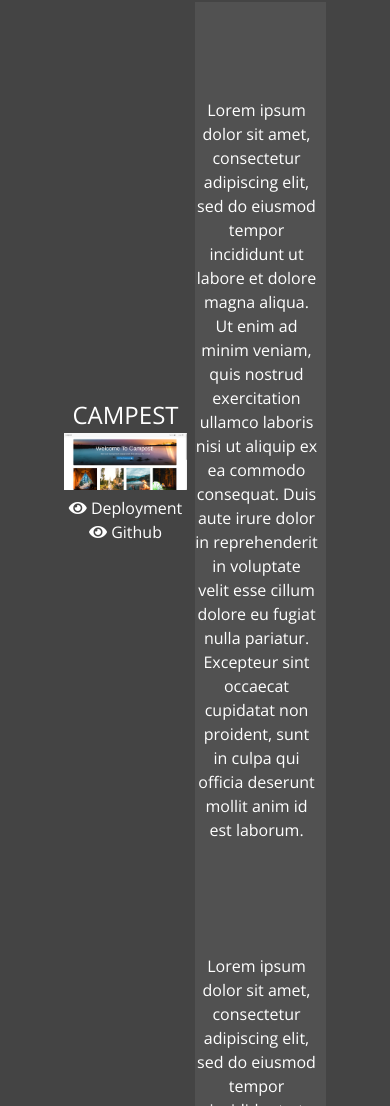
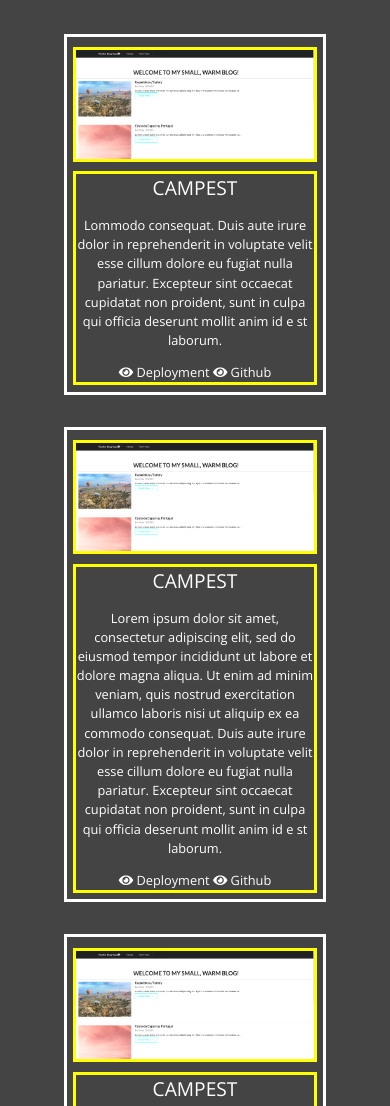
Before and after one commit to rizikolik/portfolio_page, a website: page content/works.html in a window 390 px wide. Shown: the part 527-1633 px from the top of the page. Drawn offline with nearby package versions, Linux system fonts and the light colour scheme.

Commit message:
responsive work page

```diff
--- a/content/works.html
+++ b/content/works.html
@@ -38,36 +38,21 @@
             <h1 class="lg-header">My <span class="text-secondary">Works</span></h1>
             <h2 class="sm-header">Here Some of My Works</h2>
             <div class="about-works row">
-                <div class="item item-1 column">
-                    <h2>CAMPEST</h2>
+                    <div class="item item-2  column">
+                        <div class="imga">
                                 <a href="#">
-                    <img src="./img/campest.png" alt="project1">
+                                        <img src="./img/restfulblog.png" alt="project1">
                                         </a>
-                    <a href="#" class="button-light">
-                        <i class="fas fa-eye"></i>
-                        Deployment</a>
-                         <a href="#" class="button-dark">
-                        <i class="fas fa-eye"></i>
-                        Github</a>
-
-
-
-                </div>
-                 <div class="desc column">
-                            <p>Lorem ipsum dolor sit amet, consectetur adipiscing elit, sed do
-                            eiusmod tempor incididunt ut labore et dolore magna aliqua. Ut enim
-                            ad minim veniam, quis nostrud exercitation ullamco laboris nisi ut
-                            aliquip ex ea commodo consequat. Duis aute irure dolor in reprehenderit
-                            in voluptate velit esse cillum dolore eu fugiat nulla pariatur. Excepteur sint occaecat
-                            cupidatat non proident, sunt in culpa qui officia deserunt mollit anim id est laborum.</p>
-
                         </div>
 
 
-                <div class="item item-2  column">
-                    <a href="#">
-                    <img src="./img/restfulblog.png" alt="project1">
-                    </a>
+                            <div class="desc ">
+                                    <h2>CAMPEST</h2>
+                                    <p>Lommodo consequat. Duis aute irure dolor in reprehenderit
+                                    in voluptate velit esse cillum dolore eu fugiat nulla pariatur. Excepteur sint
+                                    occaecat
+                                    cupidatat non proident, sunt in culpa qui officia deserunt mollit anim id e
+                                    st laborum.</p>
                                     <a href="#" class="button-light">
                                             <i class="fas fa-eye"></i>
                                             Deployment
@@ -77,23 +62,30 @@
                                             Github
                                         </a>
 
+                                </div>
+
 
 
                         </div>
-                 <div class="desc column">
+
+
+                <div class="item item-2  column">
+                        <div class="imga">
+                                <a href="#">
+                                        <img src="./img/restfulblog.png" alt="project1">
+                                        </a>
+                        </div>
+
+                    <div class="desc ">
+                            <h2>CAMPEST</h2>
                             <p>Lorem ipsum dolor sit amet, consectetur adipiscing elit, sed do
                             eiusmod tempor incididunt ut labore et dolore magna aliqua. Ut enim
                             ad minim veniam, quis nostrud exercitation ullamco laboris nisi ut
                             aliquip ex ea commodo consequat. Duis aute irure dolor in reprehenderit
-                            in voluptate velit esse cillum dolore eu fugiat nulla pariatur. Excepteur sint occaecat
-                            cupidatat non proident, sunt in culpa qui officia deserunt mollit anim id est laborum.</p>
-
-                        </div>
-
-                <div class="item item-3  column">
-                    <a href="#">
-                    <img src="./img/Find-door.png" alt="project1">
-                    </a>
+                            in voluptate velit esse cillum dolore eu fugiat nulla pariatur. Excepteur sint
+                            occaecat
+                            cupidatat non proident, sunt in culpa qui officia deserunt mollit anim id e
+                            st laborum.</p>
                             <a href="#" class="button-light">
                                     <i class="fas fa-eye"></i>
                                     Deployment
@@ -102,6 +94,40 @@
                                     <i class="fas fa-eye"></i>
                                     Github
                                 </a>
+
+                        </div>
+
+
+
+                </div>
+
+
+                <div class="item item-3  column">
+                        <div class="imga">
+                                <a href="#">
+                                        <img src="./img/restfulblog.png" alt="project1">
+                                        </a>
+                        </div>
+                    <div class="desc ">
+                            <h2>CAMPEST</h2>
+                            <p>Lorem ipsum dolor sit amet, consectetur adipiscing elit, sed do
+                            eiusmod tempor incididunt ut labore et dolore magna aliqua. Ut enim
+                            ad minim veniam, quis nostrud exercitation ullamco laboris nisi ut
+                            aliquip ex ea commodo consequat. Duis aute irure dolor in reprehenderit
+                            in voluptate velit esse cillum dolore eu fugiat nulla pariatur. Excepteur sint
+                            occaecat
+                            cupidatat non proident, sunt in culpa qui officia deserunt mollit anim id e
+                            st laborum.</p>
+                            <a href="#" class="button-light">
+                                    <i class="fas fa-eye"></i>
+                                    Deployment
+                                </a>
+                                <a href="#" class="button-dark">
+                                    <i class="fas fa-eye"></i>
+                                    Github
+                                </a>
+
+                        </div>
 
 
                 </div>
--- a/scss/_mobile.scss
+++ b/scss/_mobile.scss
@@ -12,6 +12,9 @@
 
 //tablets ,small laptops
 @include mediaMd {
+  body{
+    margin:0 auto;
+  }
   main {
     align-items: right;
     text-align: center;
@@ -56,6 +59,32 @@
     grid-template-columns:1fr;
  }
 
+ .row{
+
+
+  .item{
+    display:block;
+
+
+     img,.desc{
+
+
+       margin-top: 0.3em;
+       border:solid 3px yellow;
+       font-size:0.8em;
+       width:100%;
+       height:auto;
+
+     }
+
+
+  }
+
+
+ }
+
+
+
 
 
 }
--- a/scss/main.scss
+++ b/scss/main.scss
@@ -9,6 +9,7 @@ body{
     color:setTextColor($primary-color);
     height:100%;
     margin: 0;
+    padding:0;
     font-family: 'Open Sans', sans-serif;
     line-height:1.5;
 }
@@ -107,32 +108,35 @@ main{
 }
 .about-works{
     display:flex;
-    flex-direction: row;
+    flex-direction: column;
     justify-content: center;
     align-items: center;
     flex-wrap: wrap;
     width:100%;
+
     img{
-        width:100%;
-        height:100%;
-    }
-    .desc{
-        background: lighten($primary-color,5);
+        width:40em;
+        height:35em;
     }
 
+ .item{
+    display:flex;
+    flex:50%;
+    flex-direction: row;
+    justify-content: center;
+    align-items: center;
+    flex-wrap: row wrap;
+    border:solid 3px white;
+    &:hover{
+        border:solid 5px $secondary-color;
+    }
+    margin-top:2em;
+    padding:0.4em;
+    }
+    .item-1{
+        background: white;
+    }
 
-
-
-
-
-
-    .column{
-        flex: 50%;
-        padding-top:5em;
-        padding-right:0.5em;
-        margin:0 auto;
-        text-align: center;
-    }
 
 }
 
```
Also changed, not shown: content/css/main.css. Lines whose indentation alone changed are shown as unchanged.
